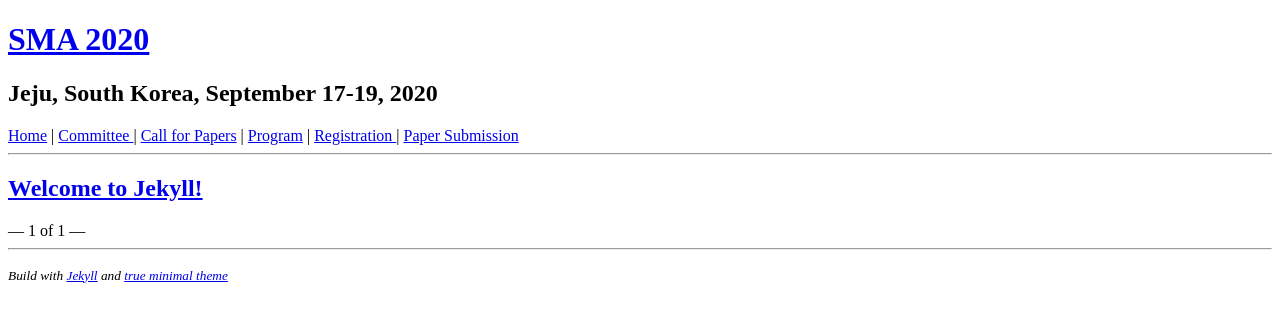
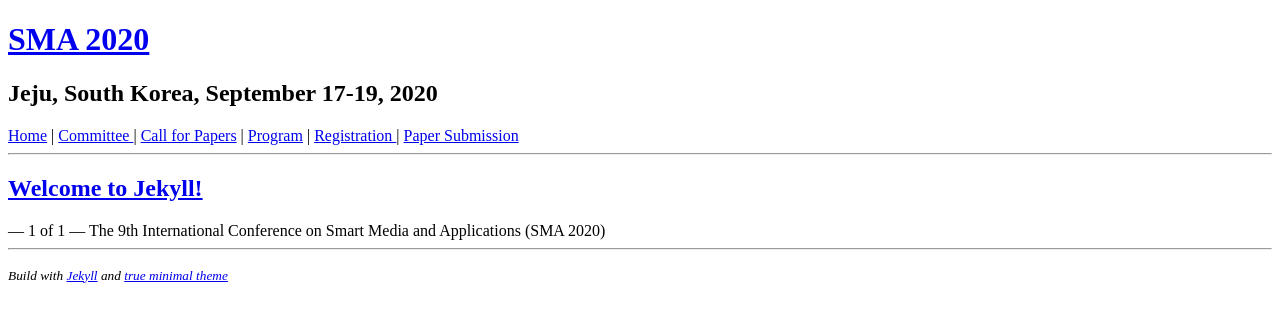
Before and after one commit to icea-conf/sma-2020.github.io, a Jekyll site: the page built from index.html, in a window 1280 px wide. Shown: the top 322 px of the page. Built offline with Jekyll 4.4.1, drawn with Linux system fonts in a browser that asks for light colours; the list of posts is cut into pages by our own code.

Commit message:
Update index.html

```diff
--- a/index.html
+++ b/index.html
@@ -23,3 +23,6 @@ layout: default
 {% if paginator.next_page %}
 <a href='{{ site.url }}{{ paginator.next_page_path }}'>Next</a>
 {% endif %}
+
+
+The 9th International Conference on Smart Media and Applications (SMA 2020)
```
